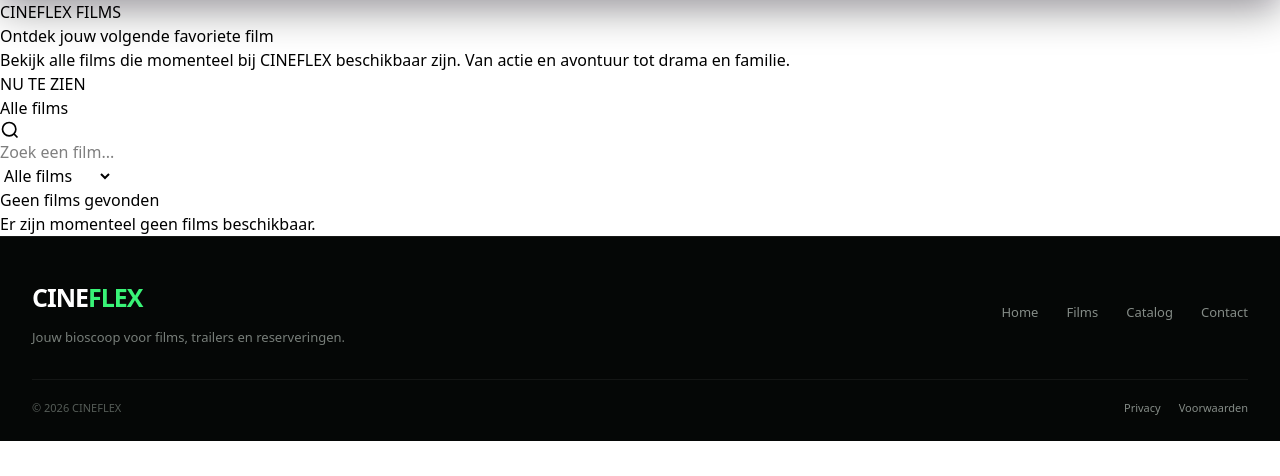
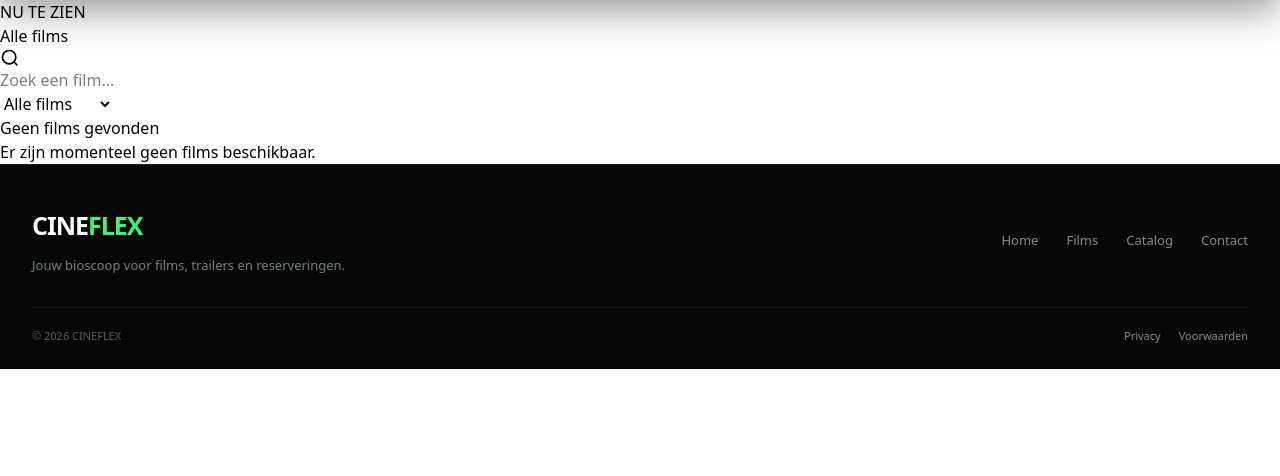
Before and after one commit to Timur-Prokop/CineFlex_Project, a Laravel app: page /films in a window 1280 px wide. Shown: the part 78-554 px from the top of the page. Run offline with Laravel 12, Linux system fonts and the light colour scheme; data that the repository does not hold is empty; style sheets or scripts are compiled from the project's sources; parts of the project's set-up code (start-up, migrations or seed data) failed here and were passed over.

Commit message:
films pg

```diff
--- a/resources/css/home.css
+++ b/resources/css/home.css
@@ -354,16 +354,13 @@
 
 
 @keyframes floatingPoster {
-
     0%,
     100% {
         transform: translateY(0);
     }
-
     50% {
         transform: translateY(-12px);
     }
-
 }
 
 
@@ -681,7 +678,7 @@
     display: grid;
 
     grid-template-columns:
-        repeat(4, minmax(0, 1fr));
+        repeat(7, minmax(0, 1fr));
 
     gap: 20px;
 }
--- a/resources/views/films/films.blade.php
+++ b/resources/views/films/films.blade.php
@@ -3,23 +3,23 @@
 @section('content')
 @vite(['/resources/css/films.css', '/resources/js/films.js'])
     <main class="films-page">
-        <section class="films-hero">
-            <div class="page-container">
-                <div class="films-hero__content">
-                    <span class="section-label">CINEFLEX FILMS</span>
+{{--        <section class="films-hero">--}}
+{{--            <div class="page-container">--}}
+{{--                <div class="films-hero__content">--}}
+{{--                    <span class="section-label">CINEFLEX FILMS</span>--}}
 
-                    <h1>
-                        Ontdek jouw volgende
-                        <span>favoriete film</span>
-                    </h1>
+{{--                    <h1>--}}
+{{--                        Ontdek jouw volgende--}}
+{{--                        <span>favoriete film</span>--}}
+{{--                    </h1>--}}
 
-                    <p>
-                        Bekijk alle films die momenteel bij CINEFLEX beschikbaar zijn.
-                        Van actie en avontuur tot drama en familie.
-                    </p>
-                </div>
-            </div>
-        </section>
+{{--                    <p>--}}
+{{--                        Bekijk alle films die momenteel bij CINEFLEX beschikbaar zijn.--}}
+{{--                        Van actie en avontuur tot drama en familie.--}}
+{{--                    </p>--}}
+{{--                </div>--}}
+{{--            </div>--}}
+{{--        </section>--}}
 
 
         <section class="films-section">
```
